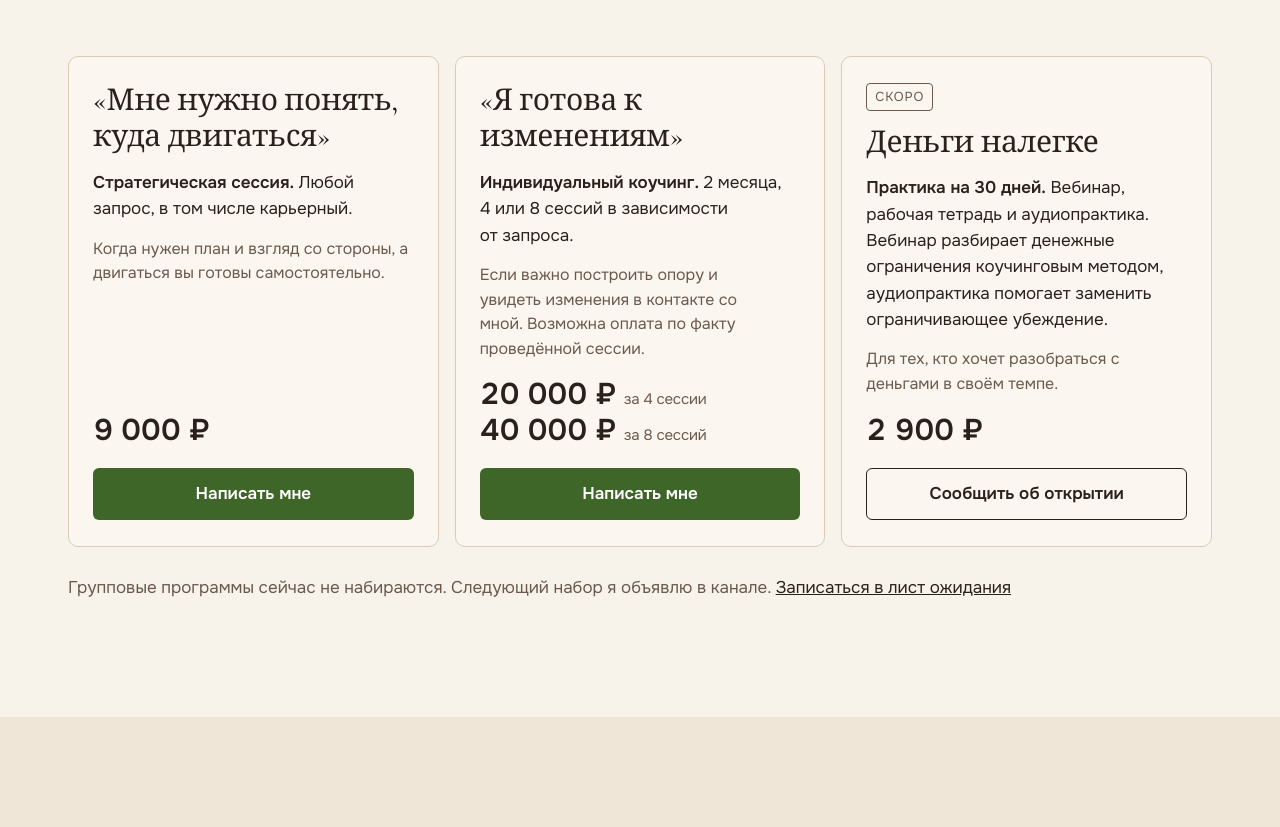
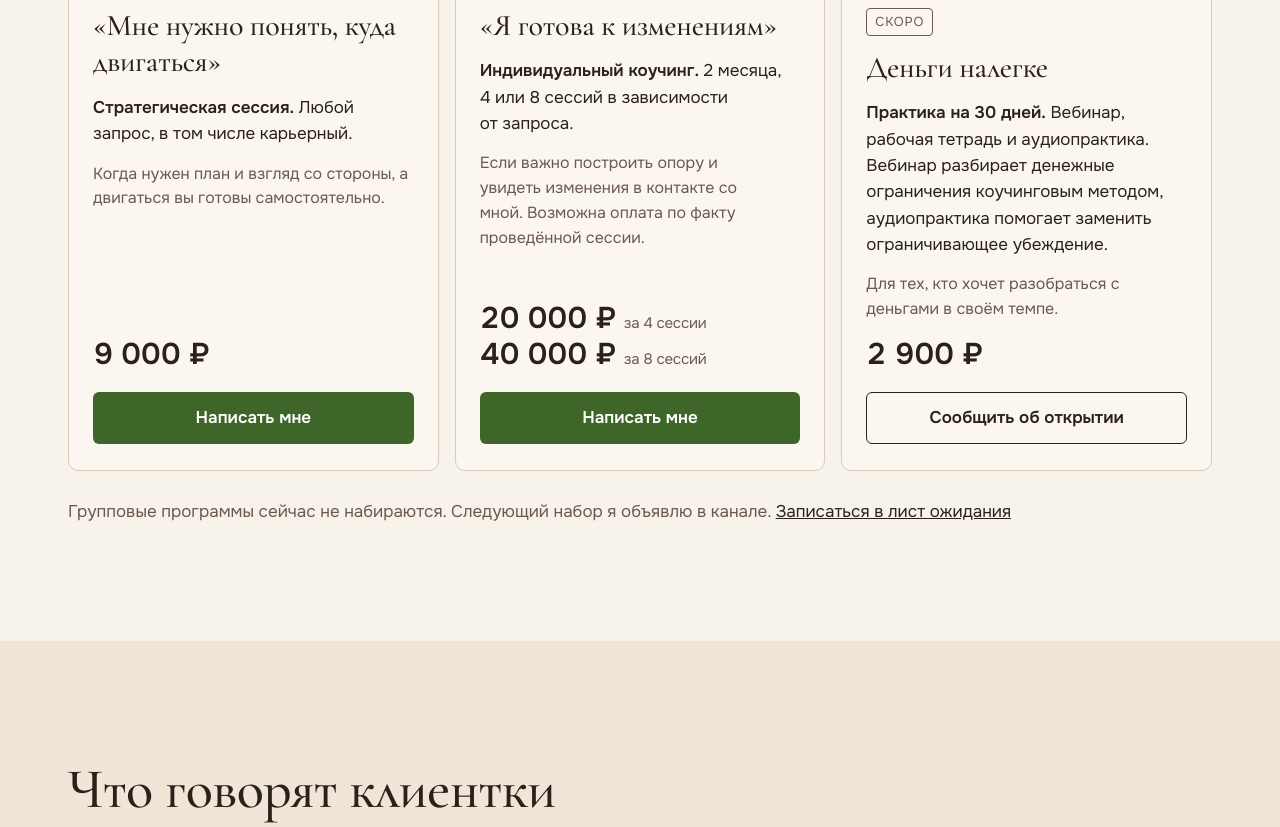
Before and after one commit to BKproduct/ellyrybina-site, a plain HTML site: page index.html in a window 1280 px wide. Shown: the part 3521-4348 px from the top of the page. Drawn offline with nearby package versions, Linux system fonts and the light colour scheme.

Commit message:
Self-hosted fonts, monogram icons
Co-Authored-By: Claude Sonnet 5.5 <noreply@anthropic.com>

```diff
--- a/index.html
+++ b/index.html
@@ -16,10 +16,24 @@
 <meta property="og:locale" content="ru_RU">
 <meta name="twitter:card" content="summary_large_image">
 <link rel="canonical" href="https://ellyrybina.ru/">
-<link rel="preconnect" href="https://fonts.googleapis.com">
-<link rel="preconnect" href="https://fonts.gstatic.com" crossorigin>
-<link href="https://fonts.googleapis.com/css2?family=Cormorant+Garamond:ital,wght@0,500;0,600;1,500;1,600&family=Onest:wght@400;500;600&display=swap" rel="stylesheet">
+<link rel="preload" href="assets/fonts/onest-normal-cyrillic-c3f42230.woff2" as="font" type="font/woff2" crossorigin>
+<link rel="preload" href="assets/fonts/cormorant-garamond-normal-cyrillic-d81372ba.woff2" as="font" type="font/woff2" crossorigin>
+<link rel="icon" href="favicon.ico" sizes="48x48">
+<link rel="icon" type="image/png" sizes="192x192" href="assets/icons/icon-192.png">
+<link rel="apple-touch-icon" href="apple-touch-icon.png">
+<meta name="theme-color" content="#F8F3EA">
 <style>
+@font-face{font-family:'Cormorant Garamond';font-style:italic;font-weight:500 600;font-display:swap;src:url(assets/fonts/cormorant-garamond-italic-cyrillic-3170a883.woff2) format('woff2');unicode-range:U+0301, U+0400-045F, U+0490-0491, U+04B0-04B1, U+2116}
+@font-face{font-family:'Cormorant Garamond';font-style:italic;font-weight:500 600;font-display:swap;src:url(assets/fonts/cormorant-garamond-italic-latin-ext-06bc9a8c.woff2) format('woff2');unicode-range:U+0100-02BA, U+02BD-02C5, U+02C7-02CC, U+02CE-02D7, U+02DD-02FF, U+0304, U+0308, U+0329, U+1D00-1DBF, U+1E00-1E9F, U+1EF2-1EFF, U+2020, U+20A0-20AB, U+20AD-20C4, U+2113, U+2C60-2C7F, U+A720-A7FF}
+@font-face{font-family:'Cormorant Garamond';font-style:italic;font-weight:500 600;font-display:swap;src:url(assets/fonts/cormorant-garamond-italic-latin-e6d6d1d7.woff2) format('woff2');unicode-range:U+0000-00FF, U+0131, U+0152-0153, U+02BB-02BC, U+02C6, U+02DA, U+02DC, U+0304, U+0308, U+0329, U+2000-206F, U+20AC, U+2122, U+2191, U+2193, U+2212, U+2215, U+FEFF, U+FFFD}
+@font-face{font-family:'Cormorant Garamond';font-style:normal;font-weight:500 600;font-display:swap;src:url(assets/fonts/cormorant-garamond-normal-cyrillic-d81372ba.woff2) format('woff2');unicode-range:U+0301, U+0400-045F, U+0490-0491, U+04B0-04B1, U+2116}
+@font-face{font-family:'Cormorant Garamond';font-style:normal;font-weight:500 600;font-display:swap;src:url(assets/fonts/cormorant-garamond-normal-latin-ext-9dc38267.woff2) format('woff2');unicode-range:U+0100-02BA, U+02BD-02C5, U+02C7-02CC, U+02CE-02D7, U+02DD-02FF, U+0304, U+0308, U+0329, U+1D00-1DBF, U+1E00-1E9F, U+1EF2-1EFF, U+2020, U+20A0-20AB, U+20AD-20C4, U+2113, U+2C60-2C7F, U+A720-A7FF}
+@font-face{font-family:'Cormorant Garamond';font-style:normal;font-weight:500 600;font-display:swap;src:url(assets/fonts/cormorant-garamond-normal-latin-5d618c46.woff2) format('woff2');unicode-range:U+0000-00FF, U+0131, U+0152-0153, U+02BB-02BC, U+02C6, U+02DA, U+02DC, U+0304, U+0308, U+0329, U+2000-206F, U+20AC, U+2122, U+2191, U+2193, U+2212, U+2215, U+FEFF, U+FFFD}
+@font-face{font-family:'Onest';font-style:normal;font-weight:400 600;font-display:swap;src:url(assets/fonts/onest-normal-cyrillic-c3f42230.woff2) format('woff2');unicode-range:U+0301, U+0400-045F, U+0490-0491, U+04B0-04B1, U+2116}
+@font-face{font-family:'Onest';font-style:normal;font-weight:400 600;font-display:swap;src:url(assets/fonts/onest-normal-latin-ext-f72bdc75.woff2) format('woff2');unicode-range:U+0100-02BA, U+02BD-02C5, U+02C7-02CC, U+02CE-02D7, U+02DD-02FF, U+0304, U+0308, U+0329, U+1D00-1DBF, U+1E00-1E9F, U+1EF2-1EFF, U+2020, U+20A0-20AB, U+20AD-20C4, U+2113, U+2C60-2C7F, U+A720-A7FF}
+@font-face{font-family:'Onest';font-style:normal;font-weight:400 600;font-display:swap;src:url(assets/fonts/onest-normal-latin-cc61cbd6.woff2) format('woff2');unicode-range:U+0000-00FF, U+0131, U+0152-0153, U+02BB-02BC, U+02C6, U+02DA, U+02DC, U+0304, U+0308, U+0329, U+2000-206F, U+20AC, U+2122, U+2191, U+2193, U+2212, U+2215, U+FEFF, U+FFFD}
+@font-face{font-family:'Onest';font-style:normal;font-weight:400 600;font-display:swap;src:url(assets/fonts/onest-normal-math-27a244d8.woff2) format('woff2');unicode-range:U+0302-0303, U+0305, U+0307-0308, U+0310, U+0312, U+0315, U+031A, U+0326-0327, U+032C, U+032F-0330, U+0332-0333, U+0338, U+033A, U+0346, U+034D, U+0391-03A1, U+03A3-03A9, U+03B1-03C9, U+03D1, U+03D5-03D6, U+03F0-03F1, U+03F4-03F5, U+2016-2017, U+2034-2038, U+203C, U+2040, U+2043, U+2047, U+2050, U+2057, U+205F, U+2070-2071, U+2074-209F, U+20D0-20DC, U+20E1, U+20E5-20EF, U+2100-2112, U+2114-2115, U+2117-2121, U+2123-214F, U+2190, U+2192, U+2194-21AE, U+21B0-21E5, U+21F1-21F2, U+21F4-2211, U+2213-2214, U+2216-22FF, U+2308-230B, U+2310, U+2319, U+231C-2321, U+2336-237A, U+237C, U+2395, U+239B-23B7, U+23D0, U+23DC-23E1, U+2474-2475, U+25AF, U+25B3, U+25B7, U+25BD, U+25C1, U+25CA, U+25CC, U+25FB, U+266D-266F, U+27C0-27FF, U+2900-2AFF, U+2B0E-2B11, U+2B30-2B4C, U+2BFE, U+3030, U+FF5B, U+FF5D, U+1D400-1D7FF, U+1EE00-1EEFF}
+
 :root{
   --forest:#EFE6D8; --forest2:#FBF7F0; --moss:#3F6629; --lime:#3F6629; --wine:#7A2342;
   --paper:#F8F3EA; --ink:#2B211C;
--- a/sitemap.xml
+++ b/sitemap.xml
@@ -1,4 +1,4 @@
 <?xml version="1.0" encoding="UTF-8"?>
 <urlset xmlns="http://www.sitemaps.org/schemas/sitemap/0.9">
-  <url><loc>https://ellyrybina.ru/</loc><lastmod>2026-11-23</lastmod></url>
+  <url><loc>https://ellyrybina.ru/</loc><lastmod>2026-11-26</lastmod></url>
 </urlset>
```
Also changed, not shown: apple-touch-icon.png (added), assets/fonts/OFL-cormorantgaramond.txt (added), assets/fonts/OFL-onest.txt (added), assets/fonts/cormorant-garamond-italic-cyrillic-3170a883.woff2 (added), assets/fonts/cormorant-garamond-italic-latin-e6d6d1d7.woff2 (added), assets/fonts/cormorant-garamond-italic-latin-ext-06bc9a8c.woff2 (added), assets/fonts/cormorant-garamond-normal-cyrillic-d81372ba.woff2 (added), assets/fonts/cormorant-garamond-normal-latin-5d618c46.woff2 (added), assets/fonts/cormorant-garamond-normal-latin-ext-9dc38267.woff2 (added), assets/fonts/onest-normal-cyrillic-c3f42230.woff2 (added), assets/fonts/onest-normal-latin-cc61cbd6.woff2 (added), assets/fonts/onest-normal-latin-ext-f72bdc75.woff2 (added), assets/fonts/onest-normal-math-27a244d8.woff2 (added), assets/icons/icon-192.png (added), 1 more files.
